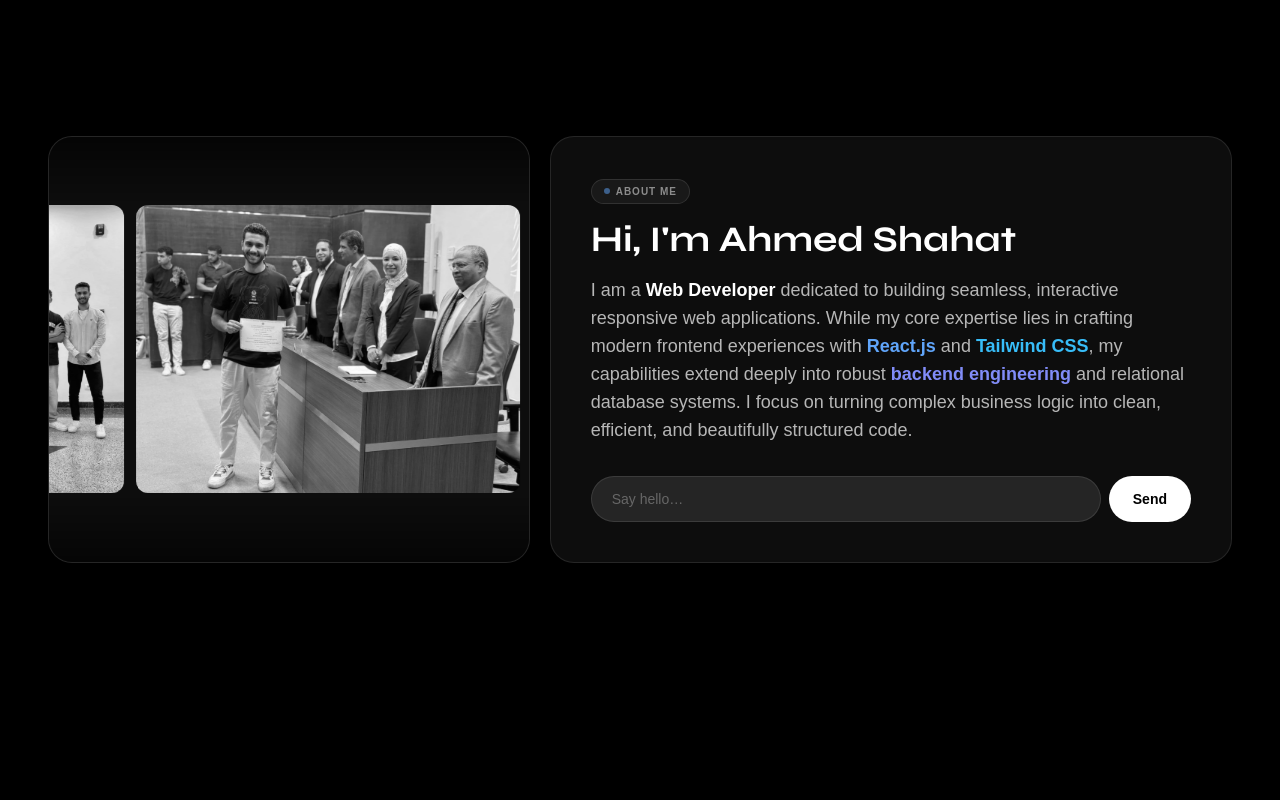
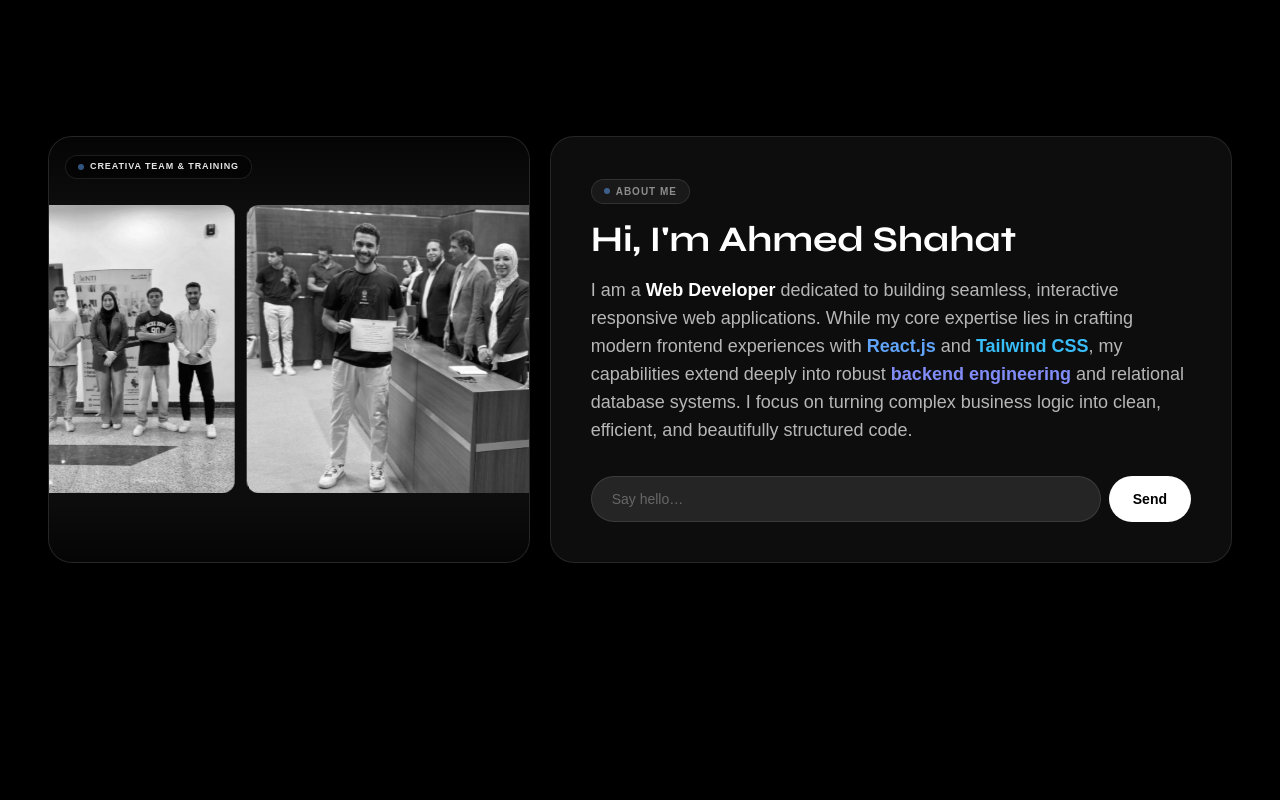
Before and after one commit to ahmedshahat921-cpu/my-portfolio, a React (Vite) app: page / in a window 1280 px wide. Shown: the part 6360-7160 px from the top of the page. Built offline with nearby package versions, Linux system fonts and the light colour scheme; a web font is replaced by a local one.

Commit message:
feat: add BentoGrid component and include about page gallery assets

```diff
--- a/src/components/BentoGrid.jsx
+++ b/src/components/BentoGrid.jsx
@@ -38,21 +38,34 @@
     { src: '/about1.jpg' },
     { src: '/about2.jpg' },
     { src: '/about3.jpg' },
-    { src: '/about4.jpg' }
+    { src: '/about4.jpg' },
+    { src: '/about5.jpg' },
+    { src: '/about6.jpg' }
   ];
 
   // Duplicate 4 times to ensure it spans enough width for a seamless infinite scroll loop
   const items = [...photos, ...photos, ...photos, ...photos];
 
   return (
-    <div className="flex items-center h-full relative overflow-hidden">
-      <div className="flex gap-3 animate-slide-horizontal w-max grayscale group-hover:grayscale-0 transition-all duration-700">
+    <div className="flex items-center h-full relative overflow-hidden group/gallery">
+      {/* Title Overlay */}
+      <div className="absolute top-4 left-4 z-20">
+        <span className="inline-flex items-center gap-1.5 px-3 py-1 rounded-full bg-black/60 backdrop-blur-md border border-white/10 text-[9px] font-bold uppercase tracking-widest text-white/90" style={{ fontFamily: 'Satoshi, sans-serif' }}>
+          <span className="w-1.5 h-1.5 rounded-full bg-blue-400 animate-pulse" />
+          CREATIVA Team & Training
+        </span>
+      </div>
+
+      <div
+        className="flex gap-3 w-max grayscale group-hover/gallery:grayscale-0 transition-all duration-700"
+        style={{ animation: 'slide-horizontal 30s linear infinite' }}
+      >
         {items.map((item, i) => (
           <img
             key={i}
             src={item.src}
             className="h-56 md:h-72 w-auto object-cover rounded-xl flex-shrink-0"
-            alt={`About Photo ${(i % 4) + 1}`}
+            alt={`About Photo ${(i % 6) + 1}`}
           />
         ))}
       </div>
```
Also changed, not shown: public/about5.jpg (added), public/about6.jpg (added).
